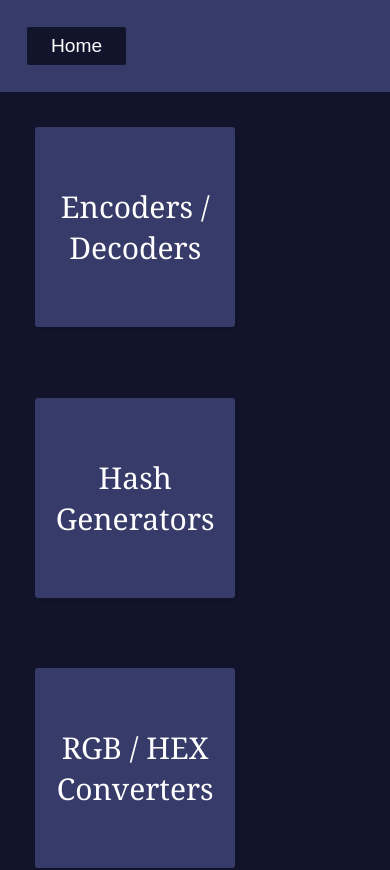
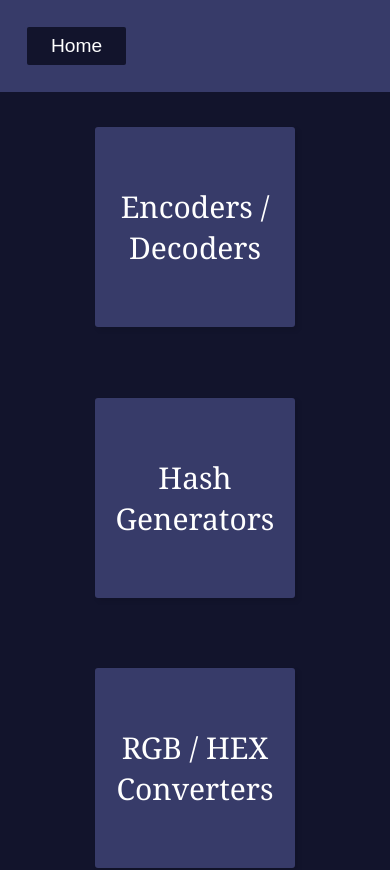
Before and after one commit to AggarwalChetan/utility-app, a React (Create React App) app: page / in a window 390 px wide. Shown: the top 870 px of the page. Built offline with nearby package versions, Linux system fonts and the light colour scheme.

Commit message:
Media Query Added

```diff
--- a/src/index.css
+++ b/src/index.css
@@ -62,3 +62,10 @@ header{
 .home-button:focus{
   outline: 0;
 }
+
+@media (max-width:640px){
+  .home-container{
+    justify-content:center;
+  }
+
+}
```
